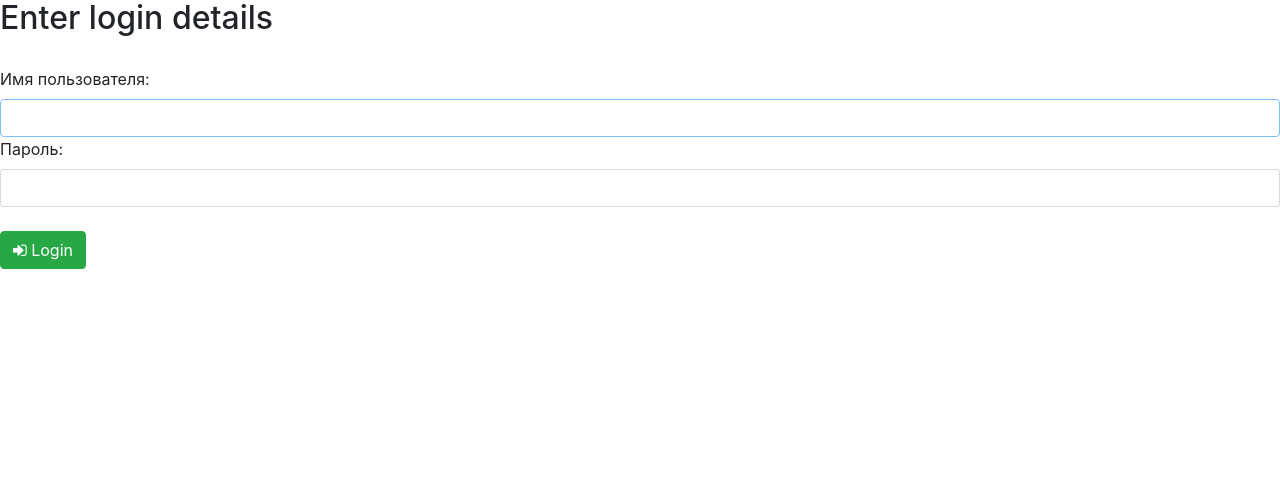
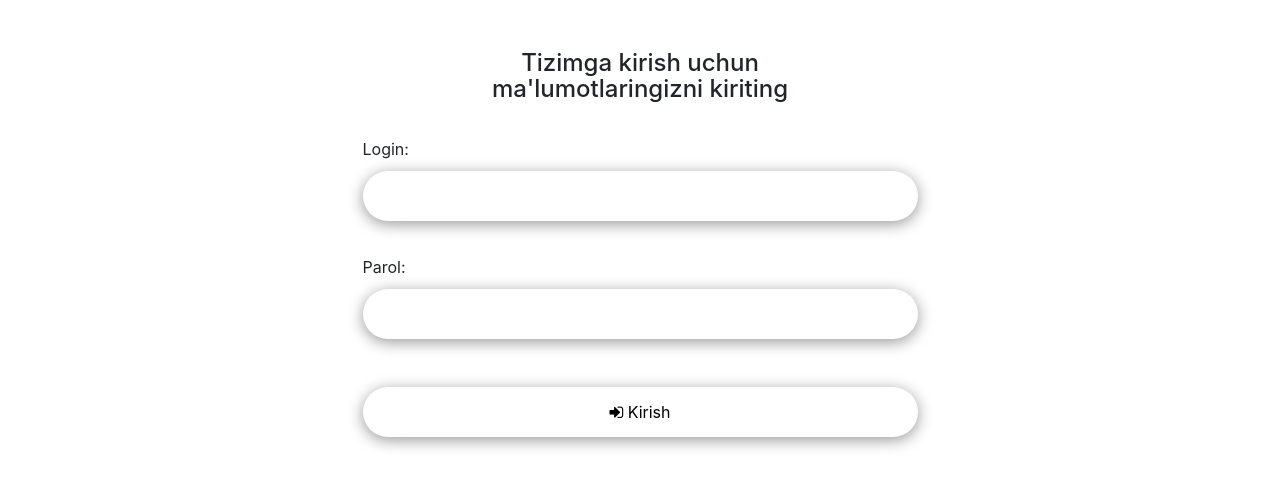
Before and after one commit to bakhrullo/wisdom, a Django app: page /login/ in a window 1280 px wide. Shown: the top 488 px of the page. Run offline with Django 4.2, Linux system fonts and the light colour scheme; some libraries are stand-ins or nearby versions.

Commit message:
yeah commit

```diff
--- a/wisapp/templates/wisapp/sign_in.html
+++ b/wisapp/templates/wisapp/sign_in.html
@@ -4,7 +4,7 @@
         <meta charset="utf-8">
         <meta name="viewport" content="width=device-width, initial-scale=1">
 
-        <title>Bank Management System</title>
+        <title>Wisdom</title>
 
         <!-- CSS FRAMEWORKS REQUIRED -->
         <link rel="stylesheet" href="https://maxcdn.bootstrapcdn.com/bootstrap/4.0.0-beta/css/bootstrap.min.css" integrity="sha384-/Y6pD6FV/Vv2HJnA6t+vslU6fwYXjCFtcEpHbNJ0lyAFsXTsjBbfaDjzALeQsN6M" crossorigin="anonymous">
@@ -22,25 +22,69 @@
 <!--        }-->
 <!--    </style>-->
 
+        <style>
+            .my_button, .my_input {
+             width: 50%;
+            background: #ffffff;
+            margin: 0 auto;
+            border: none;
+            border-radius: 50px;
+            color: #000000;
+            padding: 15px;
+            box-shadow: 0px 3px 15px 0.2px rgb(0 0 0 / 40%);
+            display: block;
+        }
+
+        .my_button:hover {
+            cursor: pointer;
+            background: #dfcb3a;
+            color: #000000;
+        }
+
+        label {
+            margin: 10px auto;
+            width: 50%;
+            display: block;
+        }
+
+        h4 {
+            text-align: center;
+            width: 40%;
+            margin: 50px auto 0px auto;
+        }
+        .error_text {
+            display: block;
+            color: #fd3131;
+            width: 50%;
+            margin: 10px auto 5px auto;
+            padding: 0 10px;
+            border-left: 2px solid #fd3131;
+            border-right: 2px solid #fd3131;
+            text-align: center;
+        }
+
+        </style>
+
  <link rel="stylesheet" href="/static/common-styles.css">
 </head>
 <body>
-    <div>
+    <div class="container">
         <form action="" method="POST">
             {% csrf_token %}
-            <h2>Enter login details</h2>
+            <h4>Tizimga kirish uchun ma'lumotlaringizni kiriting</h4>
                 {% if mess %}
-                    {{ mess }}
+                <h6 class="error_text">{{ mess }}</h6>
                 {% endif %}
             <br>
-                <label for="id_username">Имя пользователя:</label>
-                  <input type="text" name="username" autofocus="" autocapitalize="none" autocomplete="username" maxlength="150" required="" id="id_username" class="form-control">
-                <label for="id_password">Пароль:</label>
-                    <input type="password" name="password" autocomplete="current-password" required="" id="id_password" class="form-control">
-                <br>
-                <button type="submit" class="btn btn-success">
+                <label for="id_username">Login:</label>
+                  <input type="text" name="username" autofocus="" autocapitalize="none" autocomplete="username" maxlength="150" required="" id="id_username" class="form-control my_input">
+            <br>
+            <label for="id_password">Parol:</label>
+                    <input type="password" name="password" autocomplete="current-password" required="" id="id_password" class="form-control my_input">
+                <br><br>
+                <button type="submit" class="btn btn-success my_button">
                     <i class="fa fa-sign-in"></i>
-                        Login
+                        Kirish
                 </button>
         </form>
     </div>
--- a/wisapp/templates/wisapp/transfer.html
+++ b/wisapp/templates/wisapp/transfer.html
@@ -119,7 +119,7 @@
 {% endblock %}
 {% block bodycontent %}
 <main>
-    <section id="welcome_post" class="col-9">
+    <section id="welcome_post" class="col-12">
         <h2>Welcome, {{ content.name }}  {{ content.lastName }}<span id="prof_name"></span> </h2>
 
         <h4 style="font-weight: 300; ">It's good to have you here.</h4>
--- a/wisapp/views.py
+++ b/wisapp/views.py
@@ -25,7 +25,7 @@ def director_login(request):
             login(request, user)
             return redirect("/director_account")
         else:
-            err = 'Пожалуйста, введите правильные имя пользователя и пароль.'
+            err = "Iltimos, ma'lumotlaringizni qayta tekshirib kiriting"
             return render(request, "wisapp/sign_in.html", {'mess': err})
     else:
         return render(request, "wisapp/sign_in.html")
@@ -39,7 +39,7 @@ def pupil_sign_in(request):
             login(request, user)
             return redirect("/pupil_stat")
         else:
-            err = 'Пожалуйста, введите правильные имя пользователя и пароль.'
+            err = "Iltimos, ma'lumotlaringizni qayta tekshirib kiriting"
             return render(request, "wisapp/sign_in.html", {'mess': err})
     else:
         return render(request, "wisapp/sign_in.html")
@@ -54,7 +54,7 @@ def sign_in(request):
             login(request, user)
             return redirect("/account_status")
         else:
-            err = 'Пожалуйста, введите правильные имя пользователя и пароль.'
+            err = "Iltimos, ma'lumotlaringizni qayta tekshirib kiriting"
             return render(request, "wisapp/sign_in.html", {'mess': err})
     else:
         return render(request, "wisapp/sign_in.html")
@@ -68,7 +68,7 @@ def parent_sign_in(request):
             login(request, user)
             return redirect("/parent_stat")
         else:
-            err = 'Пожалуйста, введите правильные имя пользователя и пароль.'
+            err = "Iltimos, ma'lumotlaringizni qayta tekshirib kiriting"
             return render(request, "wisapp/sign_in.html", {'mess': err})
     else:
         return render(request, "wisapp/sign_in.html")
@@ -82,7 +82,7 @@ def balance_user_sign_in(request):
             login(request, user)
             return redirect("/balance_user_stat")
         else:
-            err = 'Пожалуйста, введите правильные имя пользователя и пароль.'
+            err = "Iltimos, ma'lumotlaringizni qayta tekshirib kiriting"
             return render(request, "wisapp/sign_in.html", {'mess': err})
     else:
         return render(request, "wisapp/sign_in.html")
@@ -516,7 +516,9 @@ def p_api(request):
                             }
                             }
                     if get.get('r_type') == 'transfers':
-                        trans = models.DorZTransferHistory.objects.filter(dorz_name=context.id)
+                        # trans = models.TransferHistory.objects.filter(dorz_name=context.id)
+                        trans = models.TransferHistory.objects.order_by("-id")[0:50]
+
                         data = {'ok': 1, "roll": get['roll'],
                                 "user": {
                                     "id": context.id,
@@ -531,6 +533,7 @@ def p_api(request):
                                                       'pupils': [{'pupil_name': f'{d.name} {d.lastName}',
                                                                   'pupil_balance': d.acc} for d in i.pupil.all()],
                                                       } for i in trans]
+
                                 }
 
                     elif get.get('r_type') == 'teachers':
```
Also changed, not shown: wisapp/templates/wisapp/base.html (+11 -7 lines), wisapp/templates/wisapp/d_transfer.html (+59 -11 lines), wisapp/templates/wisapp/dir_profile.html (+51 -20 lines), wisapp/templates/wisapp/index.html (+23 -4 lines), wisapp/templates/wisapp/profile_base.html (+29 -11 lines), wisapp/test.py (+18 -19 lines), 1 other file.
